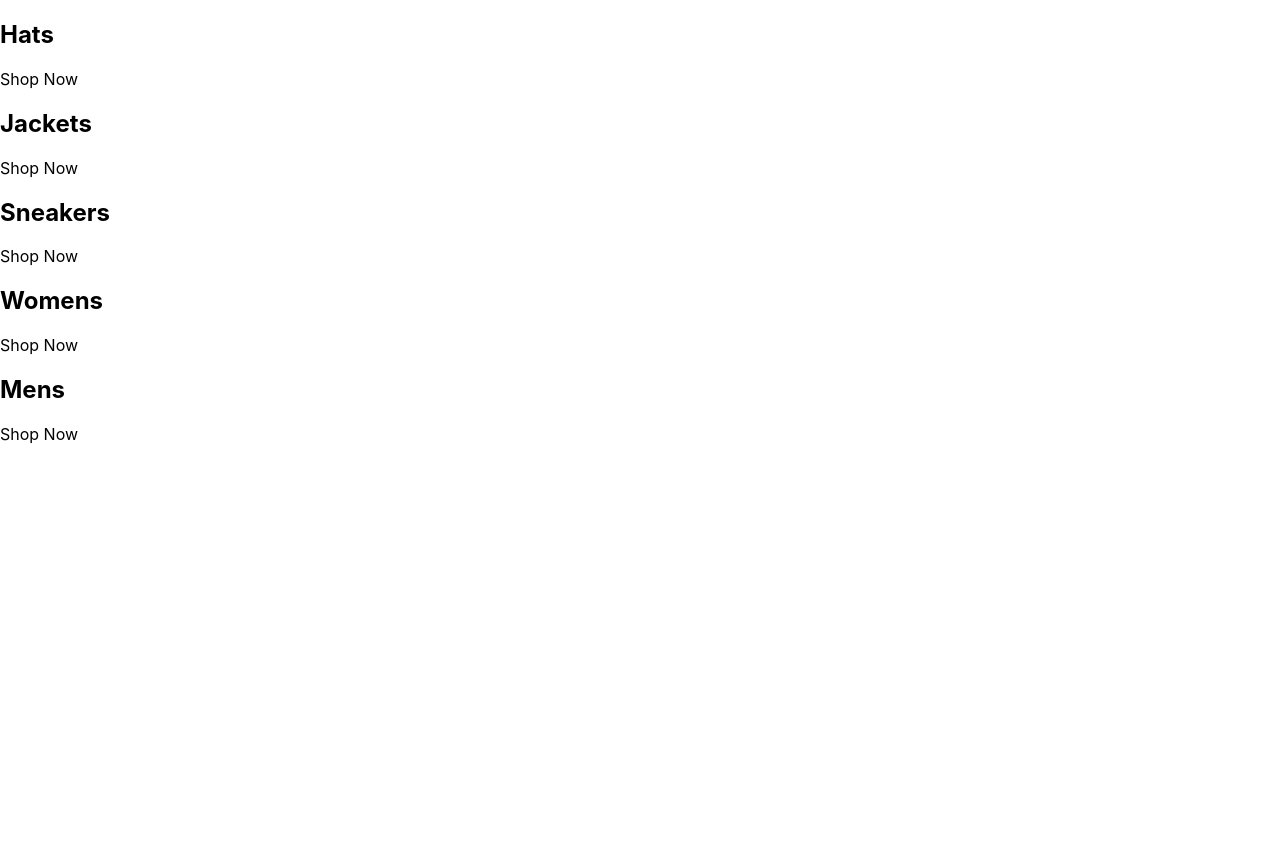
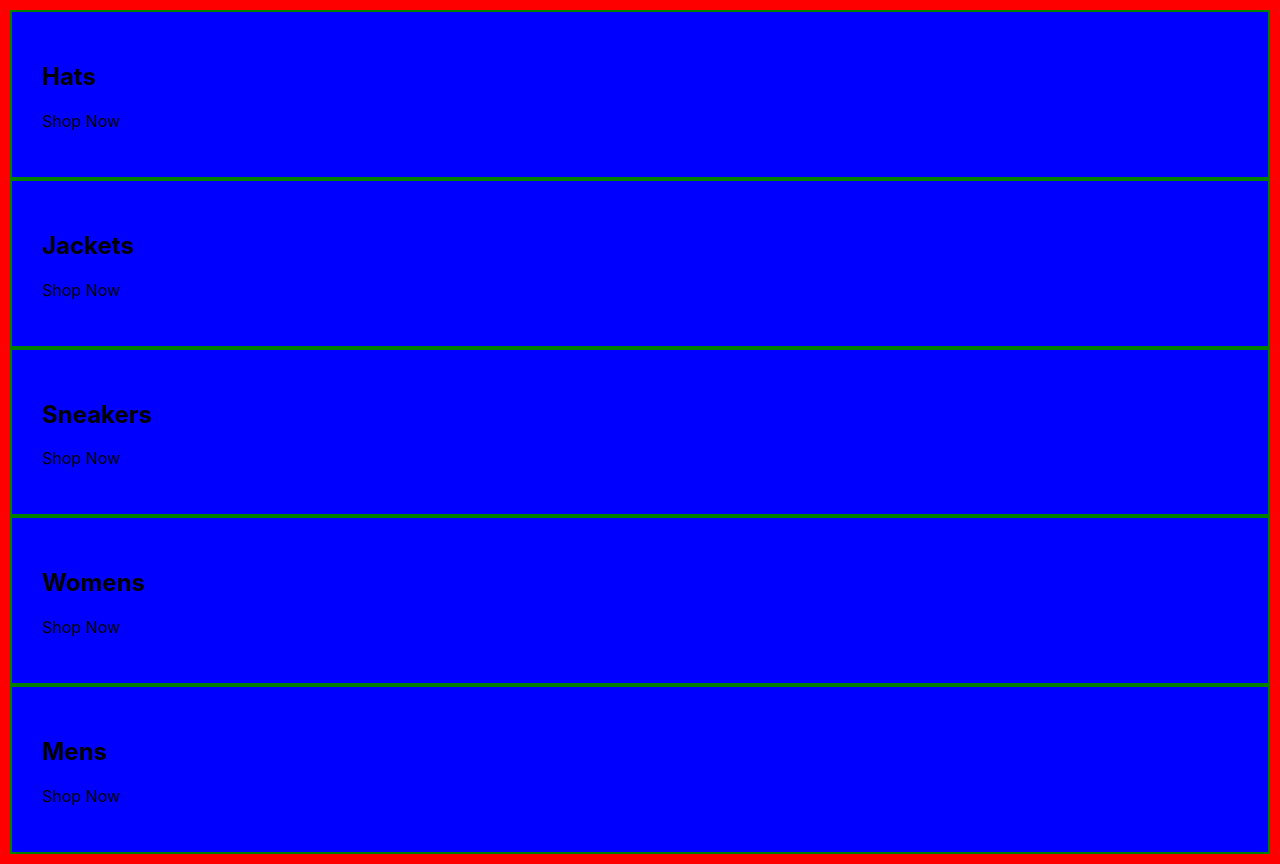
Before and after one commit to simple-sifu/crwn-clothing2, a React (Create React App) app: page / in a window 1280 px wide. Before the commit the page ends 800 px from the top, so only its background shows below. Built offline with nearby package versions, Linux system fonts and the light colour scheme.

Commit message:
Update 4 files

```diff
--- a/package.json
+++ b/package.json
@@ -9,6 +9,7 @@
     "react": "^18.2.0",
     "react-dom": "^18.2.0",
     "react-scripts": "5.0.1",
+    "sass": "^1.56.1",
     "web-vitals": "^2.1.4"
   },
   "scripts": {
--- a/src/App.js
+++ b/src/App.js
@@ -1,3 +1,4 @@
+import "./categories.styles.scss";
 const App = () => {
   const categories = [
     {
--- /dev/null
+++ b/src/categories.styles.scss
@@ -0,0 +1,14 @@
+.categories-container {
+    background-color: red;
+    padding: 10px;
+}
+
+.categories-container .category-container {
+    background-color: green;
+     padding: 2px;
+}
+
+.categories-container .category-container .category-body-container {
+    background-color: blue;
+    padding: 30px;
+}
```
Also changed, not shown: 1 other file (tests, documents, lock files or other folders).
